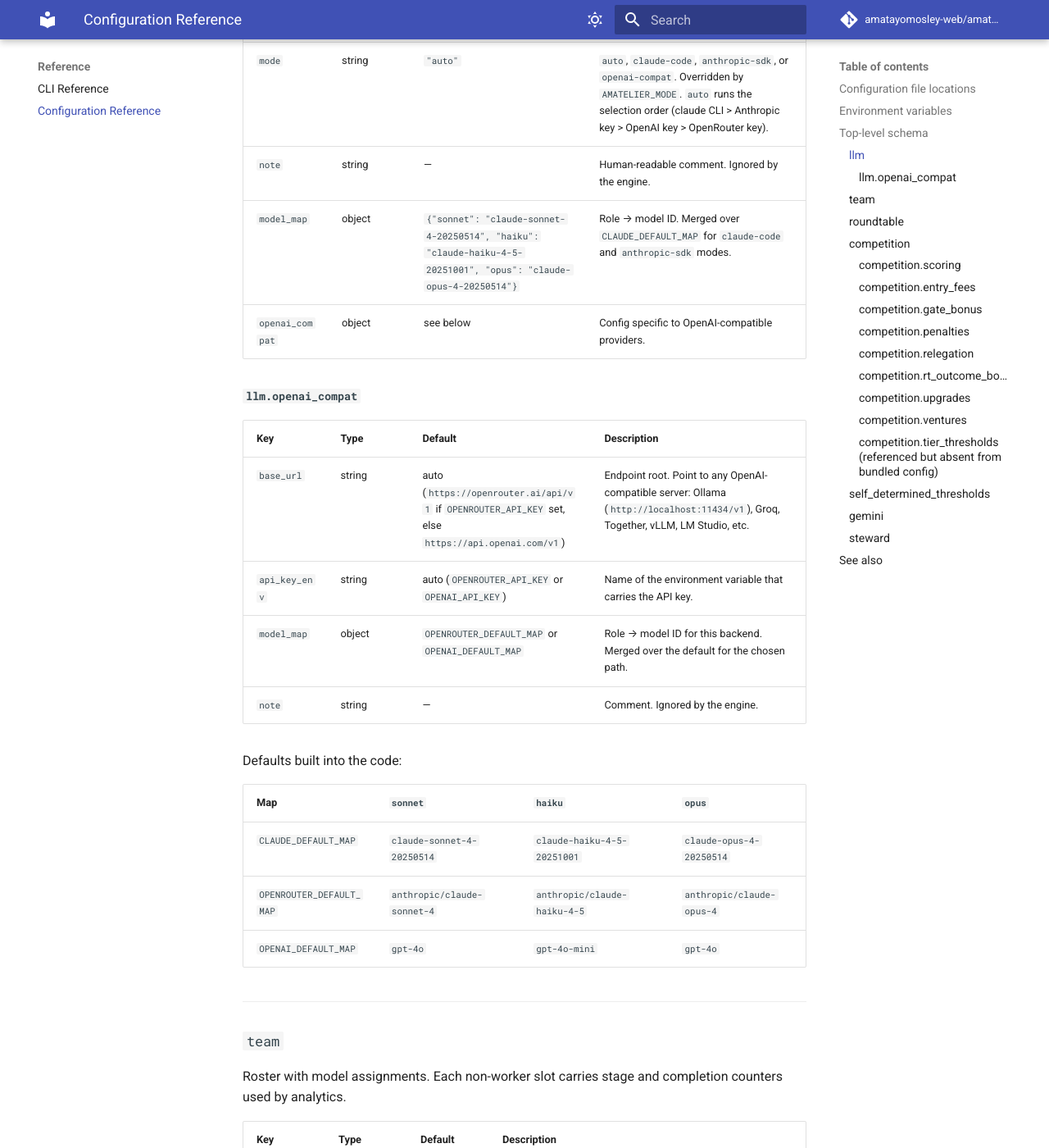
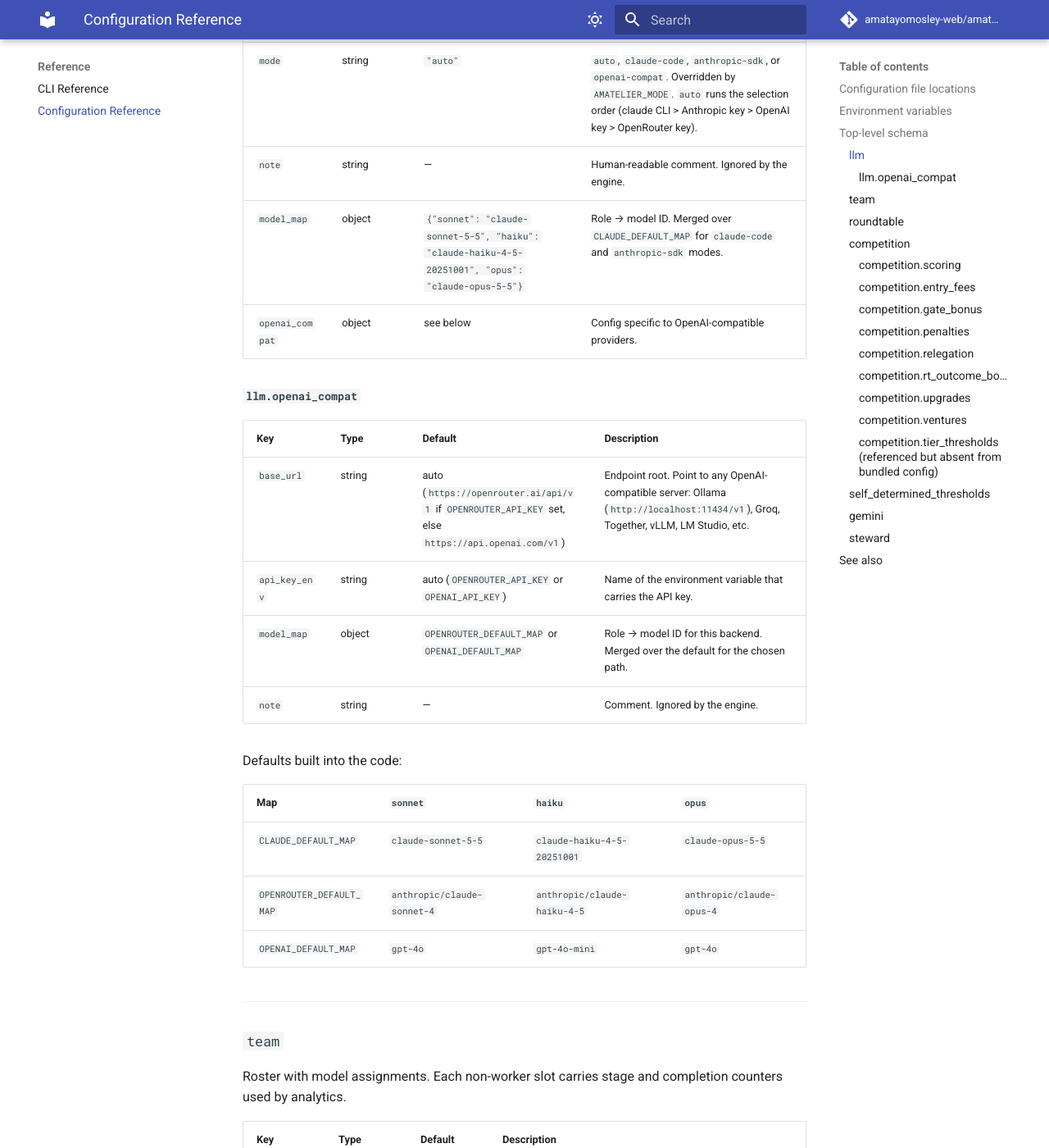
Before and after one commit to amatayomosley-web/amatelier, an MkDocs documentation site: the page built from docs/reference/config.md, in a window 1280 px wide and 1400 px high, scrolled down 2524 px. Shown: the whole window at 82% size. Built offline with MkDocs 1.6.1 and Material for MkDocs 9.7.7, drawn with Linux system fonts in a browser that asks for light colours; comment, search, counter and statistics services are not loaded; some of the changed text lies outside the part shown.

Commit message:
fix(models): default to Claude models the API still serves
claude-sonnet-4-20250514 is no longer served (the API answers "Please
migrate to a newer model"). It was the default `sonnet` in
CLAUDE_DEFAULT_MAP and the bundled llm.model_map, and the model every
Steward escalation to Sonnet sent, so those calls failed, the Steward's
in claude-code mode too. The defaults are now claude-sonnet-5-5 and
claude-opus-5-5 (the Claude CLI already remaps the old Opus 4 ID).

- llm_backend.CLAUDE_DEFAULT_MAP, config.json model_map,
  steward.sonnet_model and worker model labels
- steward_dispatch.spawn_steward_subagent model map
- docs, llm/SPEC.md and CHANGELOG follow
- tests/test_model_defaults.py guards all three (fails on main)

OpenRouter defaults are unchanged: their current names were not
verified.

Co-Authored-By: Claude Opus 5.5 <noreply@anthropic.com>

```diff
--- a/docs/reference/config.md
+++ b/docs/reference/config.md
@@ -63,7 +63,7 @@ Controls which backend handles calls and how role names map to provider model ID
 |---|---|---|---|
 | `mode` | string | `"auto"` | `auto`, `claude-code`, `anthropic-sdk`, or `openai-compat`. Overridden by `AMATELIER_MODE`. `auto` runs the selection order (claude CLI > Anthropic key > OpenAI key > OpenRouter key). |
 | `note` | string | — | Human-readable comment. Ignored by the engine. |
-| `model_map` | object | `{"sonnet": "claude-sonnet-4-20250514", "haiku": "claude-haiku-4-5-20251001", "opus": "claude-opus-4-20250514"}` | Role → model ID. Merged over `CLAUDE_DEFAULT_MAP` for `claude-code` and `anthropic-sdk` modes. |
+| `model_map` | object | `{"sonnet": "claude-sonnet-5-5", "haiku": "claude-haiku-4-5-20251001", "opus": "claude-opus-5-5"}` | Role → model ID. Merged over `CLAUDE_DEFAULT_MAP` for `claude-code` and `anthropic-sdk` modes. |
 | `openai_compat` | object | see below | Config specific to OpenAI-compatible providers. |
 
 #### `llm.openai_compat`
@@ -79,7 +79,7 @@ Defaults built into the code:
 
 | Map | `sonnet` | `haiku` | `opus` |
 |---|---|---|---|
-| `CLAUDE_DEFAULT_MAP` | `claude-sonnet-4-20250514` | `claude-haiku-4-5-20251001` | `claude-opus-4-20250514` |
+| `CLAUDE_DEFAULT_MAP` | `claude-sonnet-5-5` | `claude-haiku-4-5-20251001` | `claude-opus-5-5` |
 | `OPENROUTER_DEFAULT_MAP` | `anthropic/claude-sonnet-4` | `anthropic/claude-haiku-4-5` | `anthropic/claude-opus-4` |
 | `OPENAI_DEFAULT_MAP` | `gpt-4o` | `gpt-4o-mini` | `gpt-4o` |
 
@@ -101,8 +101,8 @@ Roster with model assignments. Each non-worker slot carries stage and completion
 
 | Worker | Model | Rationale |
 |---|---|---|
-| `elena` | `claude-sonnet-4-20250514` | Synthesis, architecture. |
-| `marcus` | `claude-sonnet-4-20250514` | Challenge, exploit detection. |
+| `elena` | `claude-sonnet-5-5` | Synthesis, architecture. |
+| `marcus` | `claude-sonnet-5-5` | Challenge, exploit detection. |
 | `clare` | `claude-haiku-4-5-20251001` | Concise structural analysis. |
 | `simon` | `claude-haiku-4-5-20251001` | Triage, fix sequencing. |
 | `naomi` | `gemini-3-flash-preview` | Cross-cutting, novel framing. |
@@ -253,7 +253,7 @@ Ephemeral subagent dispatched by the runner when a `[[request:]]` tag appears in
 | `timeout_seconds` | int | `120` | Per-invocation wall-clock timeout. |
 | `max_response_tokens` | int | `2000` | Upper bound on tokens the steward may emit. |
 | `haiku_model` | string | `"claude-haiku-4-5-20251001"` | Model used for routine steward tasks. |
-| `sonnet_model` | string | `"claude-sonnet-4-20250514"` | Model used when Haiku is insufficient. |
+| `sonnet_model` | string | `"claude-sonnet-5-5"` | Model used when Haiku is insufficient. |
 | `note` | string | — | Comment. |
 
 ---
```
Also changed, not shown: .depth/archive/current-model-defaults/current-model-defaults_gate.md (added, +21 -0 lines), CHANGELOG.md (+9 -0 lines), docs/explanation/architecture.md (+1 -1 lines), docs/explanation/steward-design.md (+1 -1 lines), docs/guides/configure-backend.md (+1 -1 lines), llm/SPEC.md (+2 -2 lines), 4 other files.
